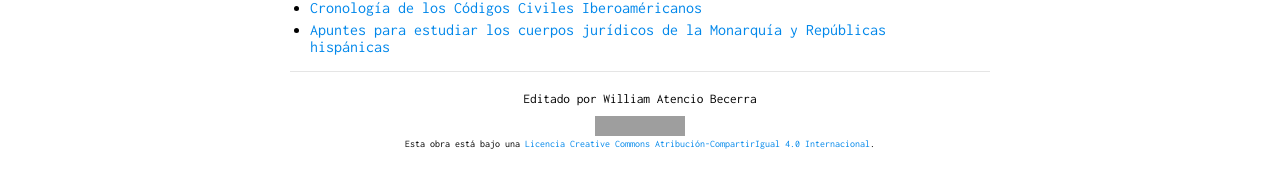
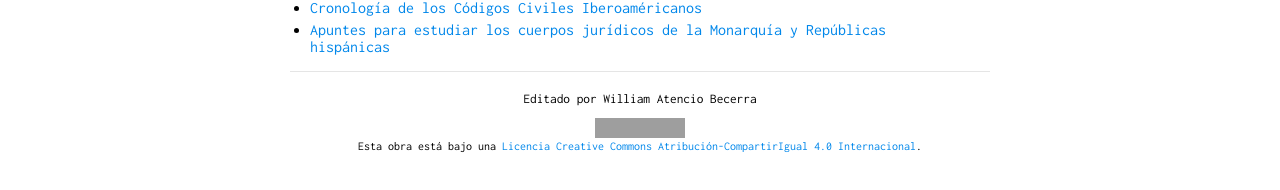
Before and after one commit to actio1680/actio1680.github.io, a Jekyll site: the page built from index.md, in a window 1280 px wide. Shown: the part 807-997 px from the top of the page. Built offline with Jekyll 4.4.1, drawn with Linux system fonts in a browser that asks for light colours; our own code applies the rules of GitHub Pages for plain Markdown files; grey boxes are pictures that could not be loaded.

Commit message:
Update default.html

```diff
--- a/_layouts/default.html
+++ b/_layouts/default.html
@@ -105,6 +105,6 @@
 </body>
 <footer>
     <center>
-       <p style="font-size:10px;><a rel="license" href="http://creativecommons.org/licenses/by-sa/4.0/"><img alt="Licencia Creative Commons" style="border-width:0" src="https://i.creativecommons.org/l/by-sa/4.0/88x31.png" /></a><br />Esta obra está bajo una <a rel="license" href="http://creativecommons.org/licenses/by-sa/4.0/">Licencia Creative Commons Atribución-CompartirIgual 4.0 Internacional</a>.</p><br><br>
+       <p style="font-size:12px;><a rel="license" href="http://creativecommons.org/licenses/by-sa/4.0/"><img alt="Licencia Creative Commons" style="border-width:0" src="https://i.creativecommons.org/l/by-sa/4.0/88x31.png" /></a><br />Esta obra está bajo una <a rel="license" href="http://creativecommons.org/licenses/by-sa/4.0/">Licencia Creative Commons Atribución-CompartirIgual 4.0 Internacional</a>.</p><br>
        </center>
 </footer>
```
